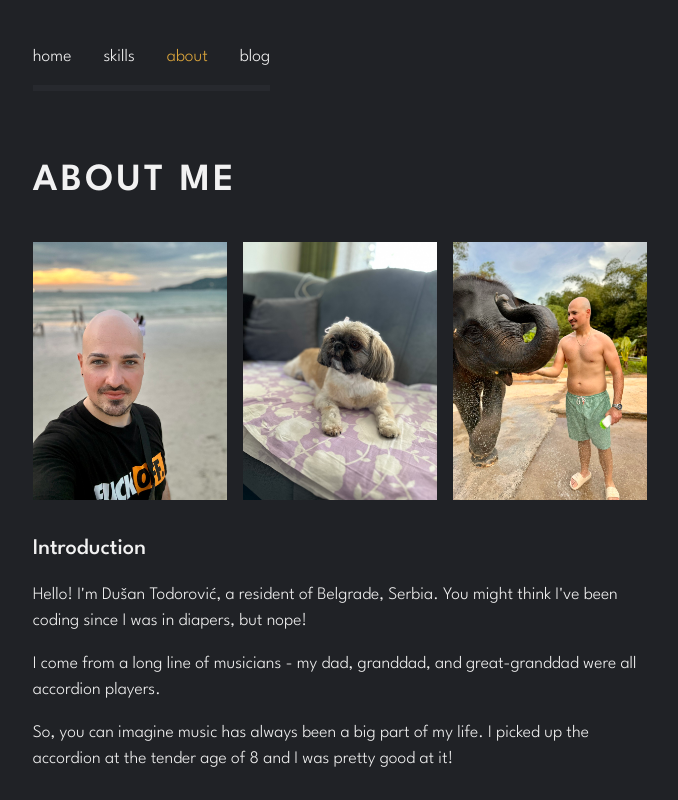
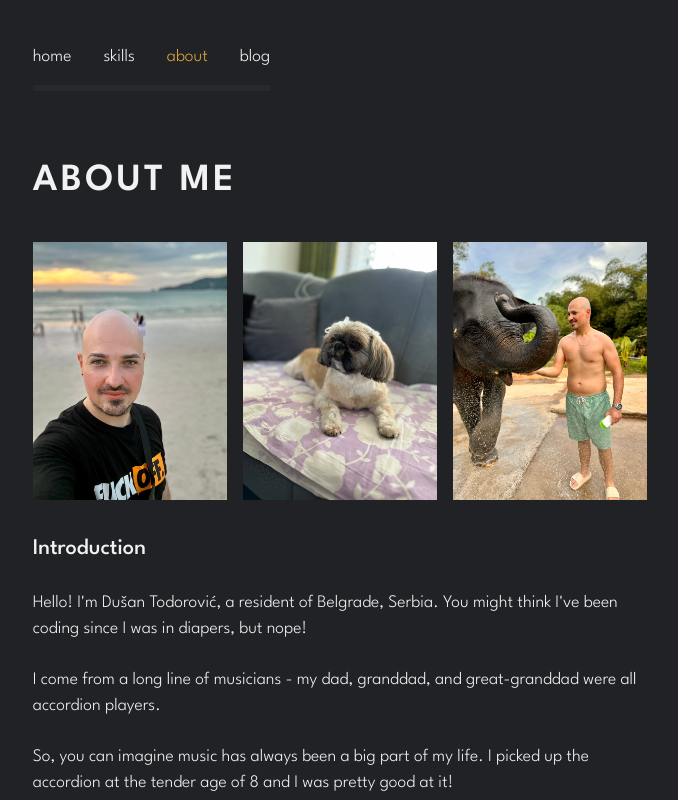
Before and after one commit to krckyboy/todorovic.dev, a Next.js app in the folder next/: page /about in a window 1280 px wide. Shown: the top 800 px of the page, without its empty margins (300-978 px from the left). Built offline with nearby package versions, Linux system fonts and the light colour scheme.

Commit message:
#24 Tweaking margin.

```diff
--- a/next/src/styles/about-and-blog-content.module.scss
+++ b/next/src/styles/about-and-blog-content.module.scss
@@ -1,4 +1,4 @@
-$margin-top-value: 1rem;
+$margin-top-value: 1.5rem;
 
 /**
 Typography, spacings and other styles for /about and /blog/[slug]
```
